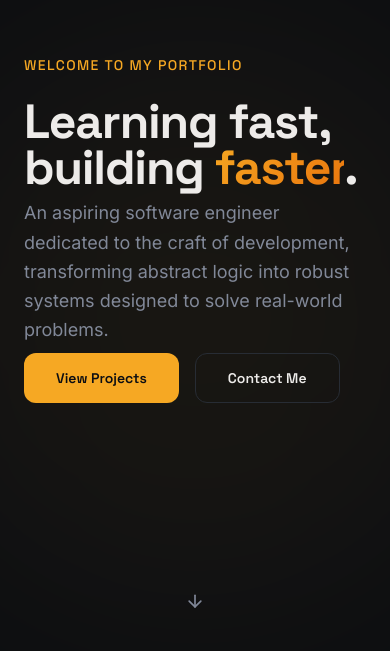
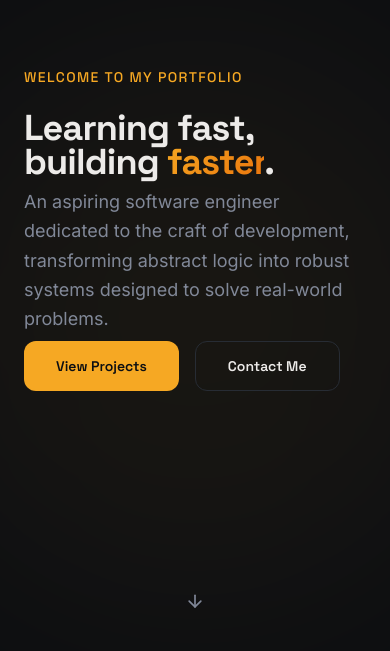
Before and after one commit to dhairya9925/Portfolio, a React (Vite) app: page / in a window 390 px wide. Shown: the part 193-844 px from the top of the page. Built offline with nearby package versions, Linux system fonts and the light colour scheme; no server answers; the HTML template or start-up script is replaced by a standard one.

Commit message:
make url dynamic.

```diff
--- a/src/components/HeroSection.tsx
+++ b/src/components/HeroSection.tsx
@@ -29,7 +29,7 @@ const HeroSection = ({ tagLine, bio, profileImage }: HeroProps) => {
             initial={{ opacity: 0, y: 40 }}
             animate={{ opacity: 1, y: 0 }}
             transition={{ duration: 0.8, delay: 0.5 }}
-            className="font-heading text-5xl md:text-7xl lg:text-8xl font-bold leading-[0.95] tracking-tight mb-8"
+            className="font-heading text-4xl md:text-6xl lg:text-7xl font-bold leading-[0.95] tracking-tight mb-8"
           >
             <>
               Learning fast,
--- a/src/pages/Index.tsx
+++ b/src/pages/Index.tsx
@@ -8,7 +8,7 @@ import ContactSection from "../components/ContactSection";
 import Footer from "../components/Footer";
 import { motion } from "framer-motion";
 
-const API_URL = "http://127.0.0.1:8000";
+const API_URL = import.meta.env.VITE_API_URL || "http://127.0.0.1:8000";
 
 // --- Interfaces matching backend schemas ---
 export interface PersonalDetail {
```
Also changed, not shown: 2 other files (tests, documents, lock files or other folders).
